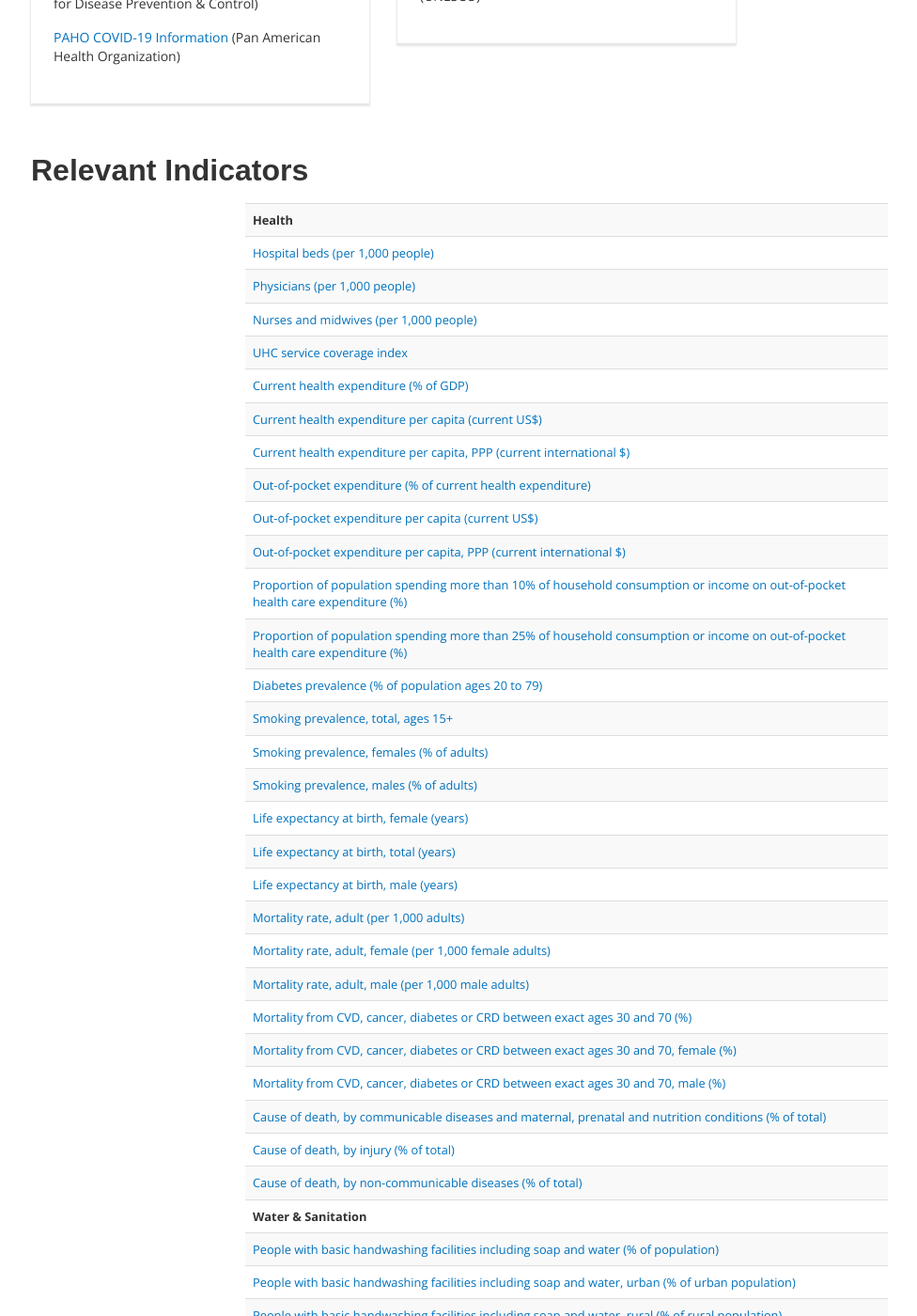
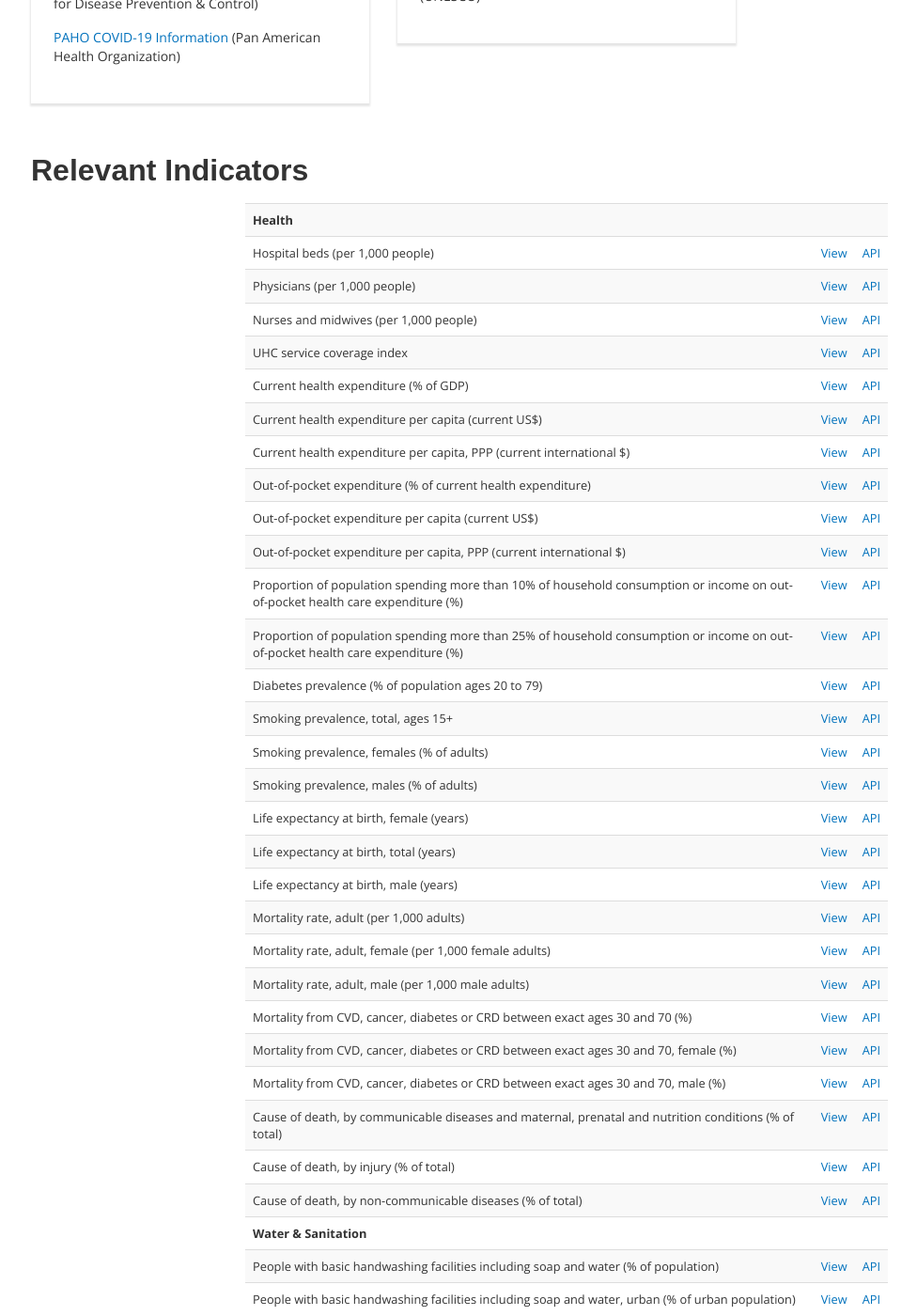
Before and after one commit to worldbank/decdg-covid19, a Jekyll site: the page built from index.md, in a window 1280 px wide and 1400 px high, scrolled down 1618 px. Shown: the whole window at 94% size, without its empty margins (37-1013 px from the left). Built offline with Jekyll 4.4.1, drawn with Linux system fonts in a browser that asks for light colours; nearby versions of some CDN libraries; some web fonts are replaced; library files that are not in the unit come from our copies; some of the changed text lies outside the part shown.

Commit message:
Add View | API links to indicator table

```diff
--- a/_includes/indicators.html
+++ b/_includes/indicators.html
@@ -1,47 +1,47 @@
 <table class="table table-striped table-indicators">
-<tr><th colspan=2>Health</th></tr>
-<tr><td><a href="https://data.worldbank.org/indicator/SH.MED.BEDS.ZS">Hospital beds (per 1,000 people)</a></td></tr>
-<tr><td><a href="https://data.worldbank.org/indicator/SH.MED.PHYS.ZS">Physicians (per 1,000 people)</a></td></tr>
-<tr><td><a href="https://data.worldbank.org/indicator/SH.MED.NUMW.P3">Nurses and midwives (per 1,000 people)</a></td></tr>
-<tr><td><a href="https://data.worldbank.org/indicator/SH.UHC.SRVS.CV.XD">UHC service coverage index</a></td></tr>
-<tr><td><a href="https://data.worldbank.org/indicator/SH.XPD.CHEX.GD.ZS">Current health expenditure (% of GDP)</a></td></tr>
-<tr><td><a href="https://data.worldbank.org/indicator/SH.XPD.CHEX.PC.CD">Current health expenditure per capita (current US$)</a></td></tr>
-<tr><td><a href="https://data.worldbank.org/indicator/SH.XPD.CHEX.PP.CD">Current health expenditure per capita, PPP (current international $)</a></td></tr>
-<tr><td><a href="https://data.worldbank.org/indicator/SH.XPD.OOPC.CH.ZS">Out-of-pocket expenditure (% of current health expenditure)</a></td></tr>
-<tr><td><a href="https://data.worldbank.org/indicator/SH.XPD.OOPC.PC.CD">Out-of-pocket expenditure per capita (current US$)</a></td></tr>
-<tr><td><a href="https://data.worldbank.org/indicator/SH.XPD.OOPC.PP.CD">Out-of-pocket expenditure per capita, PPP (current international $)</a></td></tr>
-<tr><td><a href="https://data.worldbank.org/indicator/SH.UHC.OOPC.10.ZS">Proportion of population spending more than 10% of household consumption or income on out-of-pocket health care expenditure (%)</a></td></tr>
-<tr><td><a href="https://data.worldbank.org/indicator/SH.UHC.OOPC.25.ZS">Proportion of population spending more than 25% of household consumption or income on out-of-pocket health care expenditure (%)</a></td></tr>
-<tr><td><a href="https://data.worldbank.org/indicator/SH.STA.DIAB.ZS">Diabetes prevalence (% of population ages 20 to 79)</a></td></tr>
-<tr><td><a href="https://data.worldbank.org/indicator/SH.PRV.SMOK">Smoking prevalence, total, ages 15+</a></td></tr>
-<tr><td><a href="https://data.worldbank.org/indicator/SH.PRV.SMOK.FE">Smoking prevalence, females (% of adults)</a></td></tr>
-<tr><td><a href="https://data.worldbank.org/indicator/SH.PRV.SMOK.MA">Smoking prevalence, males (% of adults)</a></td></tr>
-<tr><td><a href="https://data.worldbank.org/indicator/SP.DYN.LE00.FE.IN">Life expectancy at birth, female (years)</a></td></tr>
-<tr><td><a href="https://data.worldbank.org/indicator/SP.DYN.LE00.IN">Life expectancy at birth, total (years)</a></td></tr>
-<tr><td><a href="https://data.worldbank.org/indicator/SP.DYN.LE00.MA.IN">Life expectancy at birth, male (years)</a></td></tr>
-<tr><td><a href="https://data.worldbank.org/indicator/SP.DYN.AMRT">Mortality rate, adult (per 1,000 adults)</a></td></tr>
-<tr><td><a href="https://data.worldbank.org/indicator/SP.DYN.AMRT.FE">Mortality rate, adult, female (per 1,000 female adults)</a></td></tr>
-<tr><td><a href="https://data.worldbank.org/indicator/SP.DYN.AMRT.MA">Mortality rate, adult, male (per 1,000 male adults)</a></td></tr>
-<tr><td><a href="https://data.worldbank.org/indicator/SH.DYN.NCOM.ZS">Mortality from CVD, cancer, diabetes or CRD between exact ages 30 and 70 (%)</a></td></tr>
-<tr><td><a href="https://data.worldbank.org/indicator/SH.DYN.NCOM.FE.ZS">Mortality from CVD, cancer, diabetes or CRD between exact ages 30 and 70, female (%)</a></td></tr>
-<tr><td><a href="https://data.worldbank.org/indicator/SH.DYN.NCOM.MA.ZS">Mortality from CVD, cancer, diabetes or CRD between exact ages 30 and 70, male (%)</a></td></tr>
-<tr><td><a href="https://data.worldbank.org/indicator/SH.DTH.COMM.ZS">Cause of death, by communicable diseases and maternal, prenatal and nutrition conditions (% of total)</a></td></tr>
-<tr><td><a href="https://data.worldbank.org/indicator/SH.DTH.INJR.ZS">Cause of death, by injury (% of total)</a></td></tr>
-<tr><td><a href="https://data.worldbank.org/indicator/SH.DTH.NCOM.ZS">Cause of death, by non-communicable diseases (% of total)</a></td></tr>
-<tr><th colspan=2>Water &amp; Sanitation</th></tr>
-<tr><td><a href="https://data.worldbank.org/indicator/SH.STA.HYGN.ZS">People with basic handwashing facilities including soap and water (% of population)</a></td></tr>
-<tr><td><a href="https://data.worldbank.org/indicator/SH.STA.HYGN.UR.ZS">People with basic handwashing facilities including soap and water, urban (% of urban population)</a></td></tr>
-<tr><td><a href="https://data.worldbank.org/indicator/SH.STA.HYGN.RU.ZS">People with basic handwashing facilities including soap and water, rural (% of rural population)</a></td></tr>
-<tr><th colspan=2>Age &amp; Population</th></tr>
-<tr><td><a href="https://data.worldbank.org/indicator/SP.POP.80UP.FE.5Y">Population ages 80 and above, female (% of female population)</a></td></tr>
-<tr><td><a href="https://data.worldbank.org/indicator/SP.POP.80UP.MA.5Y">Population ages 80 and above, male (% of male population)</a></td></tr>
-<tr><td><a href="https://data.worldbank.org/indicator/SP.POP.65UP.FE.ZS">Population ages 65 and above, female (% of total)</a></td></tr>
-<tr><td><a href="https://data.worldbank.org/indicator/SP.POP.65UP.MA.ZS">Population ages 65 and above, male (% of total)</a></td></tr>
-<tr><td><a href="https://data.worldbank.org/indicator/SP.POP.65UP.TO.ZS">Population ages 65 and above (% of total)</a></td></tr>
-<tr><td><a href="https://data.worldbank.org/indicator/SP.POP.0014.FE.ZS">Population ages 0-14, female (% of female population)</a></td></tr>
-<tr><td><a href="https://data.worldbank.org/indicator/SP.POP.0014.MA.ZS">Population ages 0-14, male (% of male population)</a></td></tr>
-<tr><td><a href="https://data.worldbank.org/indicator/SP.POP.0014.TO.ZS">Population ages 0-14 (% of total population)</a></td></tr>
-<tr><td><a href="https://data.worldbank.org/indicator/SP.POP.1564.FE.ZS">Population ages 15-64, female (% of female population)</a></td></tr>
-<tr><td><a href="https://data.worldbank.org/indicator/SP.POP.1564.MA.ZS">Population ages 15-64, male (% of male population)</a></td></tr>
-<tr><td><a href="https://data.worldbank.org/indicator/SP.POP.1564.TO.ZS">Population ages 15-64 (% of total population)</a></td></tr>
+<tr><th colspan=3>Health</th></tr>
+<tr><td>Hospital beds (per 1,000 people)</td><td><a href="https://data.worldbank.org/indicator/SH.MED.BEDS.ZS">View</a></td><td><a href="https://api.worldbank.org/v2/en/country/all/indicator/SH.MED.BEDS.ZS?source=2&format=json">API</a></td></tr>
+<tr><td>Physicians (per 1,000 people)</td><td><a href="https://data.worldbank.org/indicator/SH.MED.PHYS.ZS">View</a></td><td><a href="https://api.worldbank.org/v2/en/country/all/indicator/SH.MED.PHYS.ZS?source=2&format=json">API</a></td></tr>
+<tr><td>Nurses and midwives (per 1,000 people)</td><td><a href="https://data.worldbank.org/indicator/SH.MED.NUMW.P3">View</a></td><td><a href="https://api.worldbank.org/v2/en/country/all/indicator/SH.MED.NUMW.P3?source=2&format=json">API</a></td></tr>
+<tr><td>UHC service coverage index</td><td><a href="https://data.worldbank.org/indicator/SH.UHC.SRVS.CV.XD">View</a></td><td><a href="https://api.worldbank.org/v2/en/country/all/indicator/SH.UHC.SRVS.CV.XD?source=2&format=json">API</a></td></tr>
+<tr><td>Current health expenditure (% of GDP)</td><td><a href="https://data.worldbank.org/indicator/SH.XPD.CHEX.GD.ZS">View</a></td><td><a href="https://api.worldbank.org/v2/en/country/all/indicator/SH.XPD.CHEX.GD.ZS?source=2&format=json">API</a></td></tr>
+<tr><td>Current health expenditure per capita (current US$)</td><td><a href="https://data.worldbank.org/indicator/SH.XPD.CHEX.PC.CD">View</a></td><td><a href="https://api.worldbank.org/v2/en/country/all/indicator/SH.XPD.CHEX.PC.CD?source=2&format=json">API</a></td></tr>
+<tr><td>Current health expenditure per capita, PPP (current international $)</td><td><a href="https://data.worldbank.org/indicator/SH.XPD.CHEX.PP.CD">View</a></td><td><a href="https://api.worldbank.org/v2/en/country/all/indicator/SH.XPD.CHEX.PP.CD?source=2&format=json">API</a></td></tr>
+<tr><td>Out-of-pocket expenditure (% of current health expenditure)</td><td><a href="https://data.worldbank.org/indicator/SH.XPD.OOPC.CH.ZS">View</a></td><td><a href="https://api.worldbank.org/v2/en/country/all/indicator/SH.XPD.OOPC.CH.ZS?source=2&format=json">API</a></td></tr>
+<tr><td>Out-of-pocket expenditure per capita (current US$)</td><td><a href="https://data.worldbank.org/indicator/SH.XPD.OOPC.PC.CD">View</a></td><td><a href="https://api.worldbank.org/v2/en/country/all/indicator/SH.XPD.OOPC.PC.CD?source=2&format=json">API</a></td></tr>
+<tr><td>Out-of-pocket expenditure per capita, PPP (current international $)</td><td><a href="https://data.worldbank.org/indicator/SH.XPD.OOPC.PP.CD">View</a></td><td><a href="https://api.worldbank.org/v2/en/country/all/indicator/SH.XPD.OOPC.PP.CD?source=2&format=json">API</a></td></tr>
+<tr><td>Proportion of population spending more than 10% of household consumption or income on out-of-pocket health care expenditure (%)</td><td><a href="https://data.worldbank.org/indicator/SH.UHC.OOPC.10.ZS">View</a></td><td><a href="https://api.worldbank.org/v2/en/country/all/indicator/SH.UHC.OOPC.10.ZS?source=2&format=json">API</a></td></tr>
+<tr><td>Proportion of population spending more than 25% of household consumption or income on out-of-pocket health care expenditure (%)</td><td><a href="https://data.worldbank.org/indicator/SH.UHC.OOPC.25.ZS">View</a></td><td><a href="https://api.worldbank.org/v2/en/country/all/indicator/SH.UHC.OOPC.25.ZS?source=2&format=json">API</a></td></tr>
+<tr><td>Diabetes prevalence (% of population ages 20 to 79)</td><td><a href="https://data.worldbank.org/indicator/SH.STA.DIAB.ZS">View</a></td><td><a href="https://api.worldbank.org/v2/en/country/all/indicator/SH.STA.DIAB.ZS?source=2&format=json">API</a></td></tr>
+<tr><td>Smoking prevalence, total, ages 15+</td><td><a href="https://data.worldbank.org/indicator/SH.PRV.SMOK">View</a></td><td><a href="https://api.worldbank.org/v2/en/country/all/indicator/SH.PRV.SMOK?source=2&format=json">API</a></td></tr>
+<tr><td>Smoking prevalence, females (% of adults)</td><td><a href="https://data.worldbank.org/indicator/SH.PRV.SMOK.FE">View</a></td><td><a href="https://api.worldbank.org/v2/en/country/all/indicator/SH.PRV.SMOK.FE?source=2&format=json">API</a></td></tr>
+<tr><td>Smoking prevalence, males (% of adults)</td><td><a href="https://data.worldbank.org/indicator/SH.PRV.SMOK.MA">View</a></td><td><a href="https://api.worldbank.org/v2/en/country/all/indicator/SH.PRV.SMOK.MA?source=2&format=json">API</a></td></tr>
+<tr><td>Life expectancy at birth, female (years)</td><td><a href="https://data.worldbank.org/indicator/SP.DYN.LE00.FE.IN">View</a></td><td><a href="https://api.worldbank.org/v2/en/country/all/indicator/SP.DYN.LE00.FE.IN?source=2&format=json">API</a></td></tr>
+<tr><td>Life expectancy at birth, total (years)</td><td><a href="https://data.worldbank.org/indicator/SP.DYN.LE00.IN">View</a></td><td><a href="https://api.worldbank.org/v2/en/country/all/indicator/SP.DYN.LE00.IN?source=2&format=json">API</a></td></tr>
+<tr><td>Life expectancy at birth, male (years)</td><td><a href="https://data.worldbank.org/indicator/SP.DYN.LE00.MA.IN">View</a></td><td><a href="https://api.worldbank.org/v2/en/country/all/indicator/SP.DYN.LE00.MA.IN?source=2&format=json">API</a></td></tr>
+<tr><td>Mortality rate, adult (per 1,000 adults)</td><td><a href="https://data.worldbank.org/indicator/SP.DYN.AMRT">View</a></td><td><a href="https://api.worldbank.org/v2/en/country/all/indicator/SP.DYN.AMRT?source=2&format=json">API</a></td></tr>
+<tr><td>Mortality rate, adult, female (per 1,000 female adults)</td><td><a href="https://data.worldbank.org/indicator/SP.DYN.AMRT.FE">View</a></td><td><a href="https://api.worldbank.org/v2/en/country/all/indicator/SP.DYN.AMRT.FE?source=2&format=json">API</a></td></tr>
+<tr><td>Mortality rate, adult, male (per 1,000 male adults)</td><td><a href="https://data.worldbank.org/indicator/SP.DYN.AMRT.MA">View</a></td><td><a href="https://api.worldbank.org/v2/en/country/all/indicator/SP.DYN.AMRT.MA?source=2&format=json">API</a></td></tr>
+<tr><td>Mortality from CVD, cancer, diabetes or CRD between exact ages 30 and 70 (%)</td><td><a href="https://data.worldbank.org/indicator/SH.DYN.NCOM.ZS">View</a></td><td><a href="https://api.worldbank.org/v2/en/country/all/indicator/SH.DYN.NCOM.ZS?source=2&format=json">API</a></td></tr>
+<tr><td>Mortality from CVD, cancer, diabetes or CRD between exact ages 30 and 70, female (%)</td><td><a href="https://data.worldbank.org/indicator/SH.DYN.NCOM.FE.ZS">View</a></td><td><a href="https://api.worldbank.org/v2/en/country/all/indicator/SH.DYN.NCOM.FE.ZS?source=2&format=json">API</a></td></tr>
+<tr><td>Mortality from CVD, cancer, diabetes or CRD between exact ages 30 and 70, male (%)</td><td><a href="https://data.worldbank.org/indicator/SH.DYN.NCOM.MA.ZS">View</a></td><td><a href="https://api.worldbank.org/v2/en/country/all/indicator/SH.DYN.NCOM.MA.ZS?source=2&format=json">API</a></td></tr>
+<tr><td>Cause of death, by communicable diseases and maternal, prenatal and nutrition conditions (% of total)</td><td><a href="https://data.worldbank.org/indicator/SH.DTH.COMM.ZS">View</a></td><td><a href="https://api.worldbank.org/v2/en/country/all/indicator/SH.DTH.COMM.ZS?source=2&format=json">API</a></td></tr>
+<tr><td>Cause of death, by injury (% of total)</td><td><a href="https://data.worldbank.org/indicator/SH.DTH.INJR.ZS">View</a></td><td><a href="https://api.worldbank.org/v2/en/country/all/indicator/SH.DTH.INJR.ZS?source=2&format=json">API</a></td></tr>
+<tr><td>Cause of death, by non-communicable diseases (% of total)</td><td><a href="https://data.worldbank.org/indicator/SH.DTH.NCOM.ZS">View</a></td><td><a href="https://api.worldbank.org/v2/en/country/all/indicator/SH.DTH.NCOM.ZS?source=2&format=json">API</a></td></tr>
+<tr><th colspan=3>Water &amp; Sanitation</th></tr>
+<tr><td>People with basic handwashing facilities including soap and water (% of population)</td><td><a href="https://data.worldbank.org/indicator/SH.STA.HYGN.ZS">View</a></td><td><a href="https://api.worldbank.org/v2/en/country/all/indicator/SH.STA.HYGN.ZS?source=2&format=json">API</a></td></tr>
+<tr><td>People with basic handwashing facilities including soap and water, urban (% of urban population)</td><td><a href="https://data.worldbank.org/indicator/SH.STA.HYGN.UR.ZS">View</a></td><td><a href="https://api.worldbank.org/v2/en/country/all/indicator/SH.STA.HYGN.UR.ZS?source=2&format=json">API</a></td></tr>
+<tr><td>People with basic handwashing facilities including soap and water, rural (% of rural population)</td><td><a href="https://data.worldbank.org/indicator/SH.STA.HYGN.RU.ZS">View</a></td><td><a href="https://api.worldbank.org/v2/en/country/all/indicator/SH.STA.HYGN.RU.ZS?source=2&format=json">API</a></td></tr>
+<tr><th colspan=3>Age &amp; Population</th></tr>
+<tr><td>Population ages 80 and above, female (% of female population)</td><td><a href="https://data.worldbank.org/indicator/SP.POP.80UP.FE.5Y">View</a></td><td><a href="https://api.worldbank.org/v2/en/country/all/indicator/SP.POP.80UP.FE.5Y?source=2&format=json">API</a></td></tr>
+<tr><td>Population ages 80 and above, male (% of male population)</td><td><a href="https://data.worldbank.org/indicator/SP.POP.80UP.MA.5Y">View</a></td><td><a href="https://api.worldbank.org/v2/en/country/all/indicator/SP.POP.80UP.MA.5Y?source=2&format=json">API</a></td></tr>
+<tr><td>Population ages 65 and above, female (% of total)</td><td><a href="https://data.worldbank.org/indicator/SP.POP.65UP.FE.ZS">View</a></td><td><a href="https://api.worldbank.org/v2/en/country/all/indicator/SP.POP.65UP.FE.ZS?source=2&format=json">API</a></td></tr>
+<tr><td>Population ages 65 and above, male (% of total)</td><td><a href="https://data.worldbank.org/indicator/SP.POP.65UP.MA.ZS">View</a></td><td><a href="https://api.worldbank.org/v2/en/country/all/indicator/SP.POP.65UP.MA.ZS?source=2&format=json">API</a></td></tr>
+<tr><td>Population ages 65 and above (% of total)</td><td><a href="https://data.worldbank.org/indicator/SP.POP.65UP.TO.ZS">View</a></td><td><a href="https://api.worldbank.org/v2/en/country/all/indicator/SP.POP.65UP.TO.ZS?source=2&format=json">API</a></td></tr>
+<tr><td>Population ages 0-14, female (% of female population)</td><td><a href="https://data.worldbank.org/indicator/SP.POP.0014.FE.ZS">View</a></td><td><a href="https://api.worldbank.org/v2/en/country/all/indicator/SP.POP.0014.FE.ZS?source=2&format=json">API</a></td></tr>
+<tr><td>Population ages 0-14, male (% of male population)</td><td><a href="https://data.worldbank.org/indicator/SP.POP.0014.MA.ZS">View</a></td><td><a href="https://api.worldbank.org/v2/en/country/all/indicator/SP.POP.0014.MA.ZS?source=2&format=json">API</a></td></tr>
+<tr><td>Population ages 0-14 (% of total population)</td><td><a href="https://data.worldbank.org/indicator/SP.POP.0014.TO.ZS">View</a></td><td><a href="https://api.worldbank.org/v2/en/country/all/indicator/SP.POP.0014.TO.ZS?source=2&format=json">API</a></td></tr>
+<tr><td>Population ages 15-64, female (% of female population)</td><td><a href="https://data.worldbank.org/indicator/SP.POP.1564.FE.ZS">View</a></td><td><a href="https://api.worldbank.org/v2/en/country/all/indicator/SP.POP.1564.FE.ZS?source=2&format=json">API</a></td></tr>
+<tr><td>Population ages 15-64, male (% of male population)</td><td><a href="https://data.worldbank.org/indicator/SP.POP.1564.MA.ZS">View</a></td><td><a href="https://api.worldbank.org/v2/en/country/all/indicator/SP.POP.1564.MA.ZS?source=2&format=json">API</a></td></tr>
+<tr><td>Population ages 15-64 (% of total population)</td><td><a href="https://data.worldbank.org/indicator/SP.POP.1564.TO.ZS">View</a></td><td><a href="https://api.worldbank.org/v2/en/country/all/indicator/SP.POP.1564.TO.ZS?source=2&format=json">API</a></td></tr>
 </table>
```
Also changed, not shown: python/cvyaml.py (+8 -2 lines).
